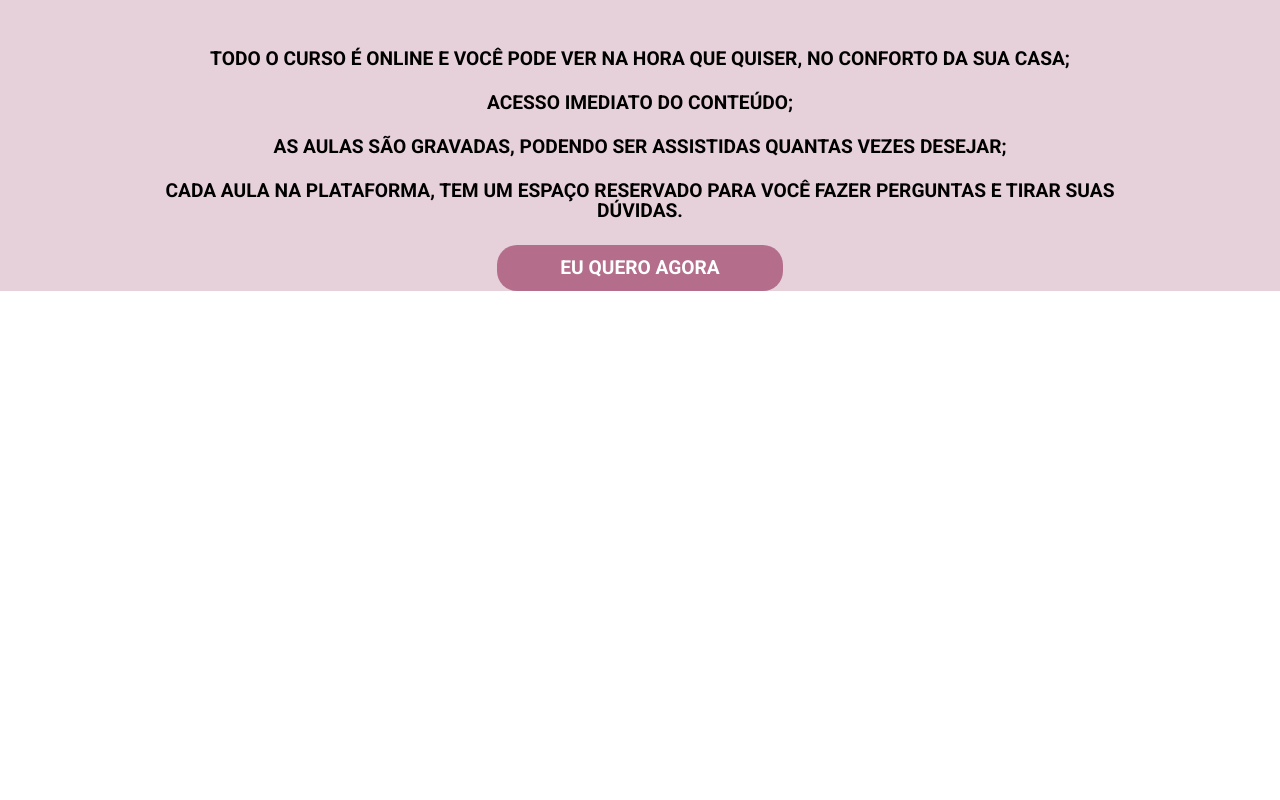
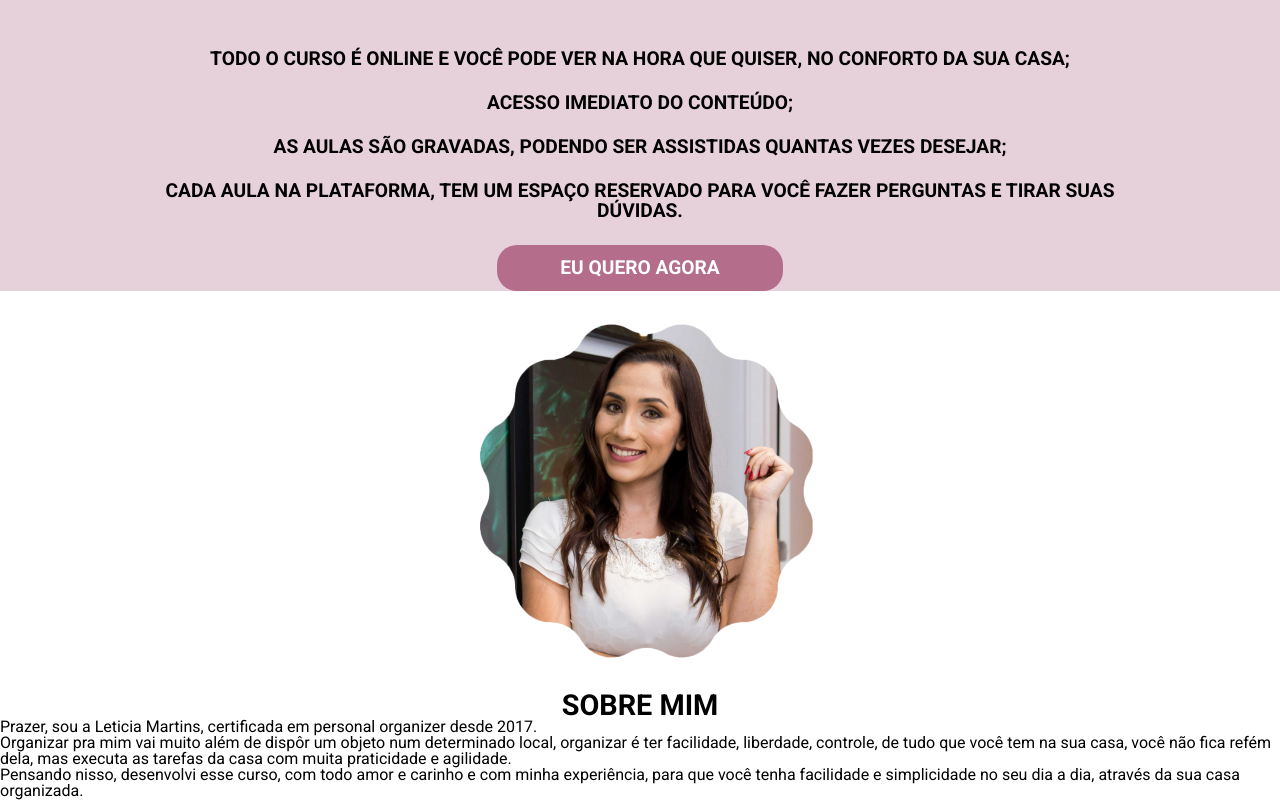
Before and after one commit to JuniorAlvesbr/leticiamartins.com.br-curso, a Next.js app: page / in a window 1280 px wide. Shown: the part 2239-3039 px from the top of the page. Before the commit the page ends 2530 px from the top, so only its background shows below. Built offline with nearby package versions, Linux system fonts and the light colour scheme.

Commit message:
create AboutME section

```diff
--- /dev/null
+++ b/components/AboutMe/index.js
@@ -0,0 +1,32 @@
+import { Container, Image, ImageWrapper, Content, Text } from "./styles";
+import { SubTitle } from '../../object/SubTitle'
+
+export default function AboutMe() {
+    return (
+        <Container>
+            <ImageWrapper>
+                <Image
+                    src="/images/Leticia-Martins.png"
+                    alt="Foto de perfil da Leticia Martins"
+                    layout="fill"
+                    placeholder='blur'
+                    blurDataURL='/images/blur.png'
+                />
+            </ImageWrapper>
+
+            <Content>
+                <SubTitle>Sobre Mim</SubTitle>
+                <Text>Prazer, sou a Leticia Martins, certificada em personal organizer desde 2017.</Text>
+
+                <Text>
+                    Organizar pra mim vai muito além de dispôr um objeto num determinado local, organizar é ter <em>facilidade, liberdade, controle</em>, de tudo que você tem na sua casa, você não fica refém dela, mas executa as tarefas da casa com muita <em>praticidade e agilidade</em>.
+                </Text>
+
+                <Text>
+                    Pensando nisso, desenvolvi esse curso, com todo <em>amor</em> e <carinho>carinho</carinho> e com minha experiência, para que você tenha facilidade e simplicidade no seu dia a dia, através da sua casa organizada.
+                </Text>
+
+            </Content>
+        </Container>
+    )
+}
--- /dev/null
+++ b/components/AboutMe/styles.js
@@ -0,0 +1,17 @@
+import styled from 'styled-components'
+import ImageNext from 'next/image'
+
+export const Container = styled.section``
+
+export const ImageWrapper = styled.div`
+    position: relative;
+    height: 400px;
+`
+
+export const Image = styled(ImageNext)`
+    object-fit: contain;
+`
+
+export const Content = styled.article``
+
+export const Text = styled.p``
--- a/pages/index.js
+++ b/pages/index.js
@@ -1,6 +1,7 @@
 import Hero from "../components/Hero"
 import CourseContent from "../components/CourseContent"
 import WhoisCourse from "../components/WhoisCourse"
+import AboutMe from "../components/AboutMe"
 
 function Home() {
   return (
@@ -11,6 +12,7 @@ function Home() {
       <main>
         <CourseContent />
         <WhoisCourse />
+        <AboutMe />
       </main>
     </>
   )
```
Also changed, not shown: public/images/Leticia-Martins.png (added).
